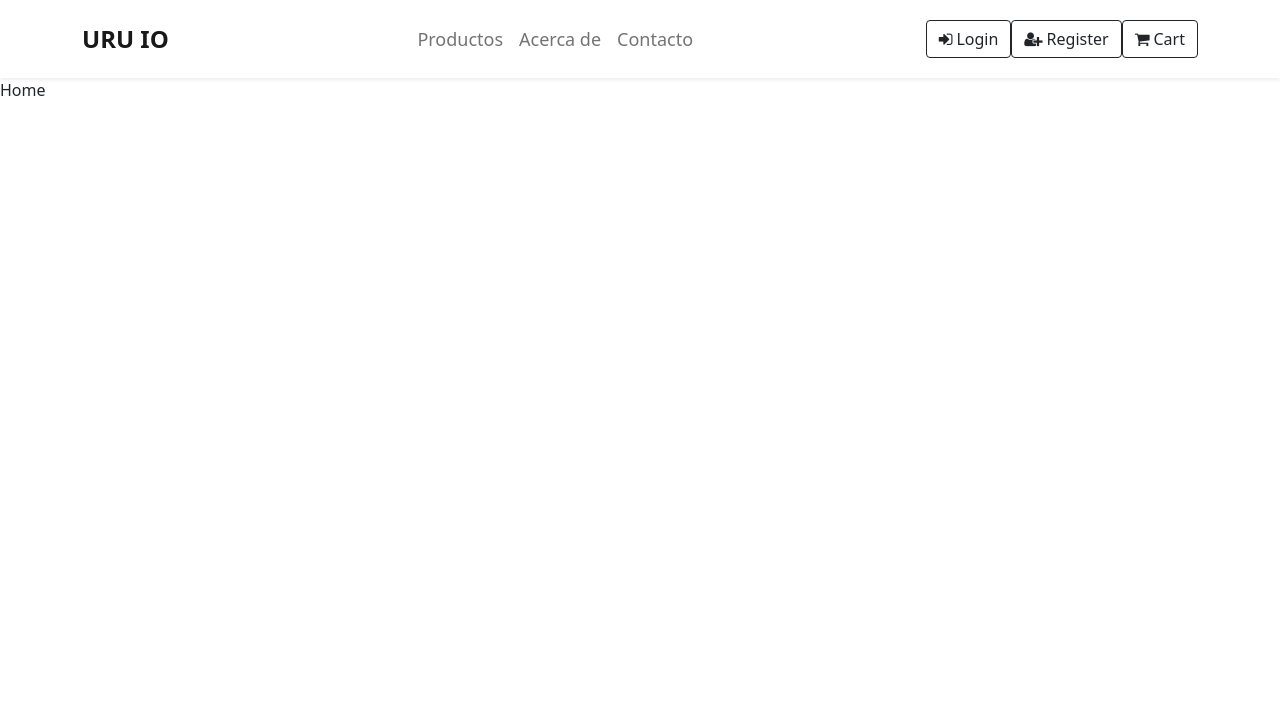
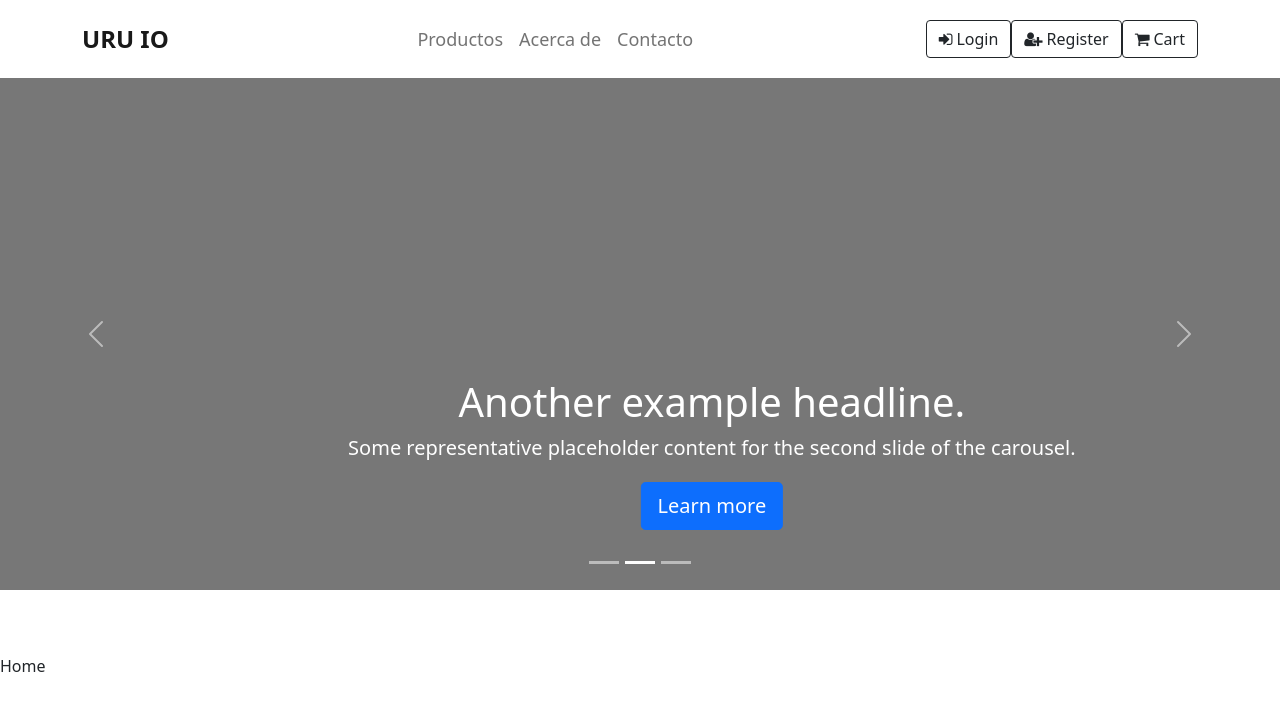
Before and after one commit to OmiMauro/e-commerce-fr, a React (Create React App) app: page / in a window 1280 px wide. Shown: the top 710 px of the page. Built offline with nearby package versions, Linux system fonts and the light colour scheme.

Commit message:
Add Carousel for view slides

```diff
--- a/src/App.css
+++ b/src/App.css
@@ -3,3 +3,88 @@
 .navbar-nav a {
   font-size: 18px;
 }
+
+
+
+/* CUSTOMIZE THE CAROUSEL
+-------------------------------------------------- */
+
+/* Carousel base class */
+.carousel {
+  margin-bottom: 4rem;
+}
+/* Since positioning the image, we need to help out the caption */
+.carousel-caption {
+  bottom: 3rem;
+  z-index: 10;
+}
+
+/* Declare heights because of positioning of img element */
+.carousel-item {
+  height: 32rem;
+}
+.carousel-item > img {
+  position: absolute;
+  top: 0;
+  left: 0;
+  min-width: 100%;
+  height: 32rem;
+}
+
+
+/* MARKETING CONTENT
+-------------------------------------------------- */
+
+/* Center align the text within the three columns below the carousel */
+.marketing .col-lg-4 {
+  margin-bottom: 1.5rem;
+  text-align: center;
+}
+.marketing h2 {
+  font-weight: 400;
+}
+/* rtl:begin:ignore */
+.marketing .col-lg-4 p {
+  margin-right: .75rem;
+  margin-left: .75rem;
+}
+/* rtl:end:ignore */
+
+
+/* Featurettes
+------------------------- */
+
+.featurette-divider {
+  margin: 5rem 0; /* Space out the Bootstrap <hr> more */
+}
+
+/* Thin out the marketing headings */
+.featurette-heading {
+  font-weight: 300;
+  line-height: 1;
+  /* rtl:remove */
+  letter-spacing: -.05rem;
+}
+
+
+/* RESPONSIVE CSS
+-------------------------------------------------- */
+
+@media (min-width: 40em) {
+  /* Bump up size of carousel content */
+  .carousel-caption p {
+    margin-bottom: 1.25rem;
+    font-size: 1.25rem;
+    line-height: 1.4;
+  }
+
+  .featurette-heading {
+    font-size: 50px;
+  }
+}
+
+@media (min-width: 62em) {
+  .featurette-heading {
+    margin-top: 7rem;
+  }
+}
--- a/src/App.js
+++ b/src/App.js
@@ -1,11 +1,14 @@
 import './App.css'
 import { Navbar } from './component/Navbar'
 import { Home } from './component/Home'
+import { Carousel } from './component/Carousel'
 function App() {
   return (
     <>
       <Navbar />
+      <Carousel />
       <Home />
+
     </>
   )
 }
--- /dev/null
+++ b/src/component/Carousel.js
@@ -0,0 +1,61 @@
+import React from 'react';
+
+const Carousel = () => {
+  return (
+    <div id="myCarousel" class="carousel slide" data-bs-ride="carousel">
+      <div class="carousel-indicators">
+        <button type="button" data-bs-target="#myCarousel" data-bs-slide-to="0" class="active" aria-current="true" aria-label="Slide 1"></button>
+        <button type="button" data-bs-target="#myCarousel" data-bs-slide-to="1" aria-label="Slide 2"></button>
+        <button type="button" data-bs-target="#myCarousel" data-bs-slide-to="2" aria-label="Slide 3"></button>
+      </div>
+      <div class="carousel-inner">
+        <div class="carousel-item active">
+          <svg class="bd-placeholder-img" width="100%" height="100%" xmlns="http://www.w3.org/2000/svg" aria-hidden="true" preserveAspectRatio="xMidYMid slice" focusable="false">
+            <rect width="100%" height="100%" fill="#777" />
+          </svg>
+
+          <div class="container">
+            <div class="carousel-caption text-start">
+              <h1>Example headline.</h1>
+              <p>Some representative placeholder content for the first slide of the carousel.</p>
+              <p><a class="btn btn-lg btn-primary" href="#">Sign up today</a></p>
+            </div>
+          </div>
+        </div>
+        <div class="carousel-item">
+          <svg class="bd-placeholder-img" width="100%" height="100%" xmlns="http://www.w3.org/2000/svg" aria-hidden="true" preserveAspectRatio="xMidYMid slice" focusable="false"><rect width="100%" height="100%" fill="#777" /></svg>
+
+          <div class="container">
+            <div class="carousel-caption">
+              <h1>Another example headline.</h1>
+              <p>Some representative placeholder content for the second slide of the carousel.</p>
+              <p><a class="btn btn-lg btn-primary" href="#">Learn more</a></p>
+            </div>
+          </div>
+        </div>
+        <div class="carousel-item">
+          <svg class="bd-placeholder-img" width="100%" height="100%" xmlns="http://www.w3.org/2000/svg" aria-hidden="true" preserveAspectRatio="xMidYMid slice" focusable="false"><rect width="100%" height="100%" fill="#777" /></svg>
+
+          <div class="container">
+            <div class="carousel-caption text-end">
+              <h1>One more for good measure.</h1>
+              <p>Some representative placeholder content for the third slide of this carousel.</p>
+              <p><a class="btn btn-lg btn-primary" href="#">Browse gallery</a></p>
+            </div>
+          </div>
+        </div>
+      </div>
+      <button class="carousel-control-prev" type="button" data-bs-target="#myCarousel" data-bs-slide="prev">
+        <span class="carousel-control-prev-icon" aria-hidden="true"></span>
+        <span class="visually-hidden">Previous</span>
+      </button>
+      <button class="carousel-control-next" type="button" data-bs-target="#myCarousel" data-bs-slide="next">
+        <span class="carousel-control-next-icon" aria-hidden="true"></span>
+        <span class="visually-hidden">Next</span>
+      </button>
+    </div>
+
+  );
+};
+
+export { Carousel }
```
